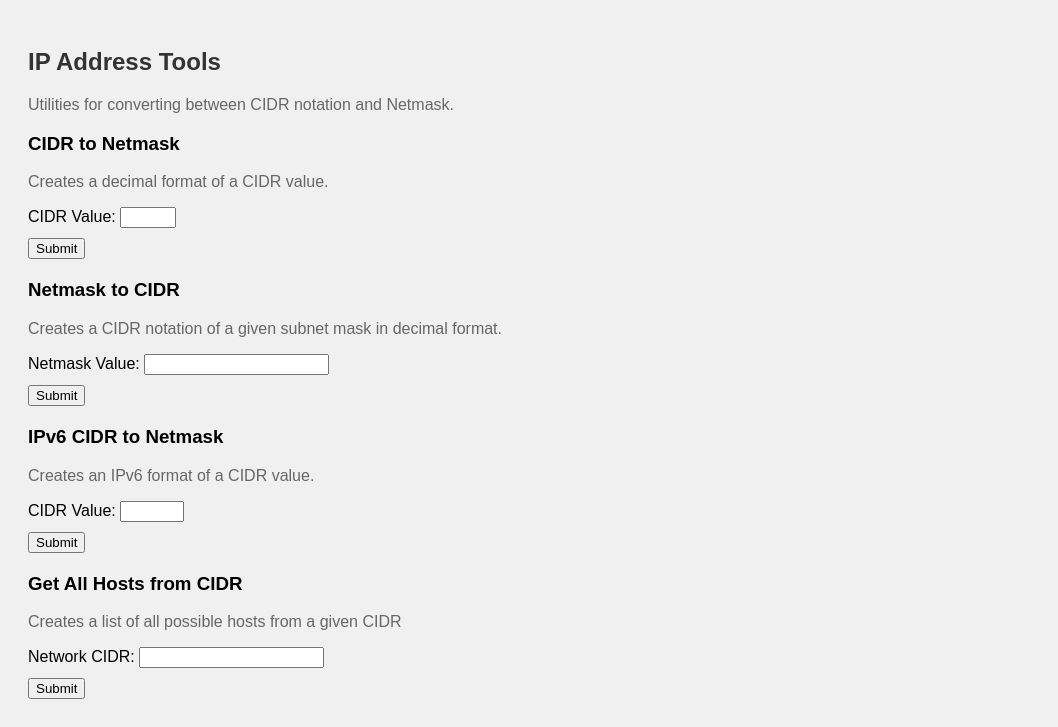
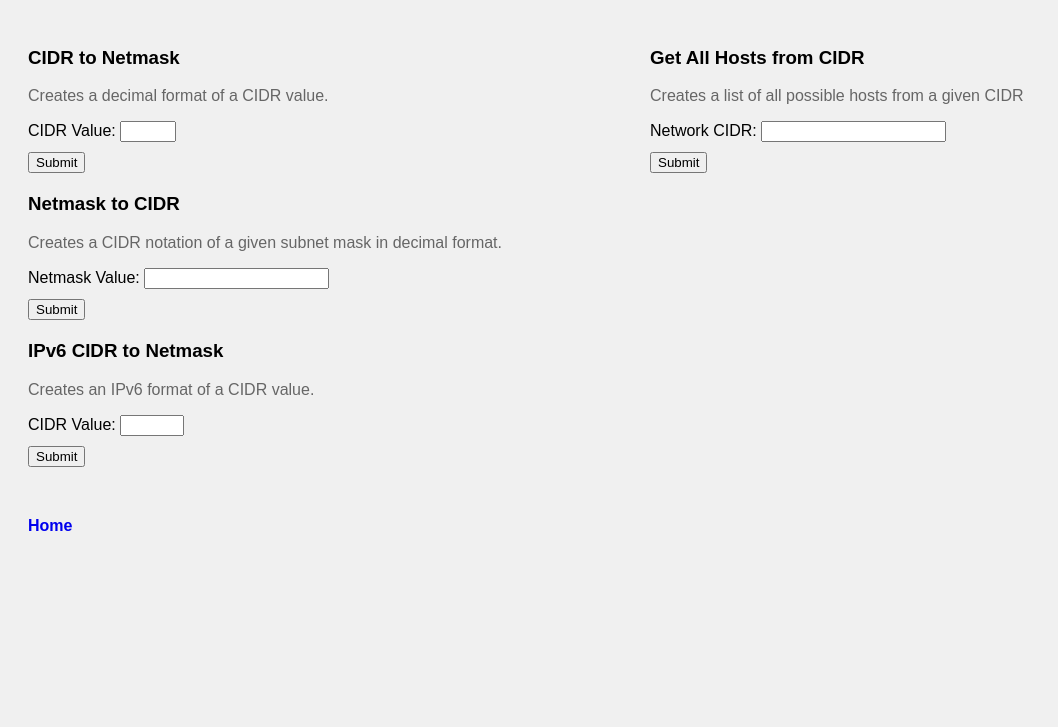
Before and after one commit to sydasif/django-network-app, a Django app: page /ip_addr/ in a window 1280 px wide. Shown: the top 727 px of the page, without its empty margins (0-1058 px from the left). Run offline with Django 5.2, Linux system fonts and the light colour scheme.

Commit message:
Update ip_addr.html

```diff
--- a/network_tools/templates/network_tools/ip_addr.html
+++ b/network_tools/templates/network_tools/ip_addr.html
@@ -4,9 +4,11 @@
 {% block title %}IP Address Tools{% endblock %}
 
 {% block content %}
-<h2>IP Address Tools</h2>
-<p>Utilities for converting between CIDR notation and Netmask.</p>
+<!-- Main container for layout -->
+<div style="display: flex; gap: 20px;">
 
+    <!-- Left Column -->
+    <div style="flex: 1;">
         <h3>CIDR to Netmask</h3>
         <p>Creates a decimal format of a CIDR value.</p>
         <form id="cidr_form" action="/ip_addr" method="get" style="margin-bottom: 20px;">
@@ -18,7 +20,6 @@
                 <button type="submit">Submit</button>
             </div>
         </form>
-
         <div id="netmask_result_display" class="result" style="margin-bottom: 20px;">{% if netmask_result %}{{ netmask_result|linebreaks }}{% endif %}</div>
 
         <h3>Netmask to CIDR</h3>
@@ -32,7 +33,6 @@
                 <button type="submit">Submit</button>
             </div>
         </form>
-
         <div id="cidr_result_display" class="result" style="margin-bottom: 20px;">{% if cidr_result %}{{ cidr_result|linebreaks }}{% endif %}</div>
 
         <h3>IPv6 CIDR to Netmask</h3>
@@ -46,10 +46,12 @@
                 <button type="submit">Submit</button>
             </div>
         </form>
+        <div id="netmask_v6_result_display" class="result" style="margin-bottom: 20px;">{% if netmask_v6_result %}{{ netmask_v6_result|linebreaks }}{% endif %}</div>
+    </div>
 
-<div id="netmask_v6_result_display" class="result" style="margin-bottom: 20px;">{% if netmask_v6_result %}{{ netmask_v6_result|linebreaks }}{% endif %}</div>
-
-<h3>Get All Hosts from CIDR</h3>  {# New Section #}
+    <!-- Right Column -->
+    <div style="flex: 1;">
+        <h3>Get All Hosts from CIDR</h3>  {# Moved Section #}
         <p>Creates a list of all possible hosts from a given CIDR</p>
         <form id="network_cidr_form" action="/ip_addr" method="get" style="margin-bottom: 20px;">
             <div style="margin-bottom: 10px;">
@@ -60,18 +62,30 @@
                 <button type="submit">Submit</button>
             </div>
         </form>
-
         <div id="host_list_display" class="result" style="margin-bottom: 20px;">
             {% if host_list %}
-        <ul>
+            <div style="height: 200px; overflow-y: scroll; border: 1px solid #ccc; padding: 5px;">
+                <table style="width: 100%; border-collapse: collapse;">
+                    <thead>
+                        <tr>
+                            <th style="border: 1px solid #ccc; padding: 8px; text-align: left;">IP Address</th>
+                        </tr>
+                    </thead>
+                    <tbody>
                         {% for host in host_list %}
-                <li>{{ host }}</li>
+                        <tr>
+                            <td style="border: 1px solid #ccc; padding: 8px;">{{ host }}</td>
+                        </tr>
                         {% endfor %}
-        </ul>
+                    </tbody>
+                </table>
+            </div>
             {% endif %}
         </div>
+        <div id="host_list_error_display" class="result error" style="margin-bottom: 20px; color: red;">{% if host_list_error %}{{ host_list_error|linebreaks }}{% endif %}</div>
+    </div>
 
-<div id="host_list_error_display" class="result error" style="margin-bottom: 20px; color: red;">{% if host_list_error %}{{ host_list_error|linebreaks }}{% endif %}</div>
+</div> <!-- End Main container -->
 
 <div style="margin-top: 30px;">
     <a href="{% url 'home' %}" style="text-decoration: none; font-weight: bold;">Home</a>
```
Lines whose indentation alone changed are shown as unchanged.
